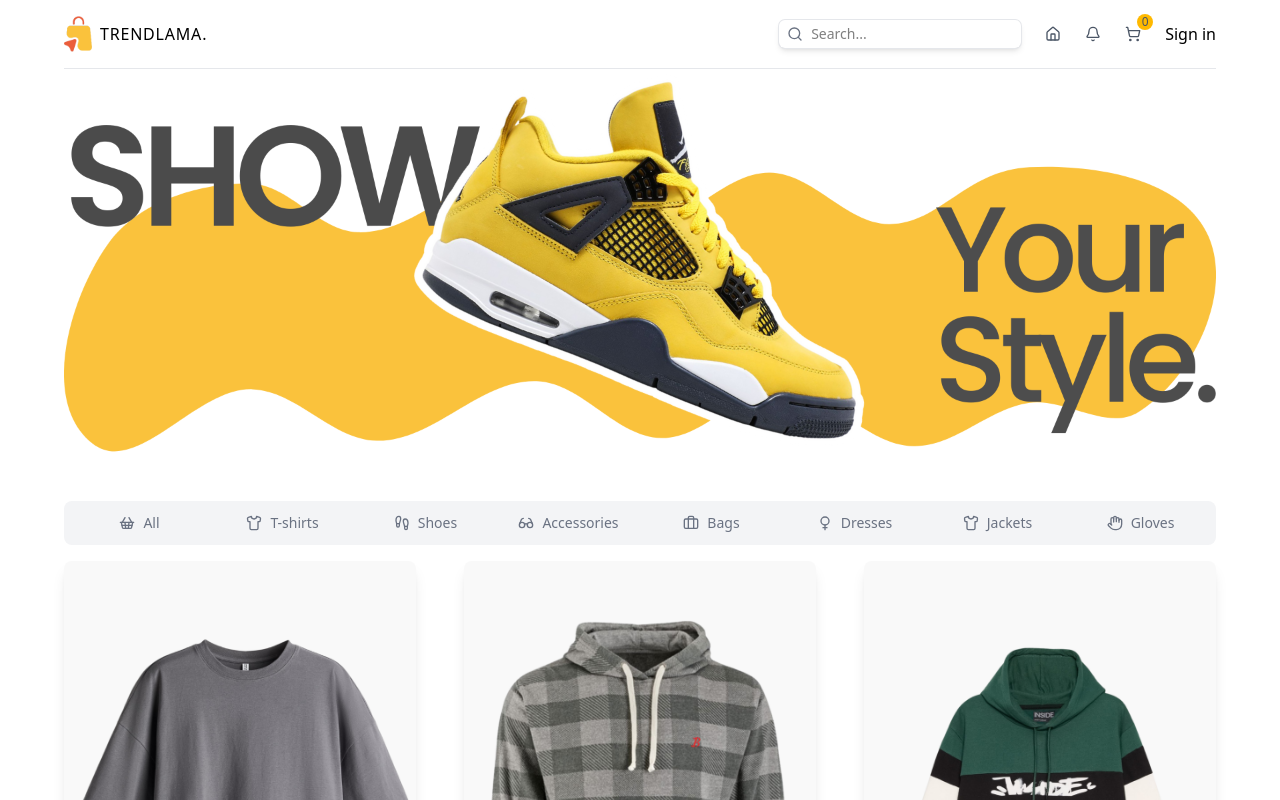
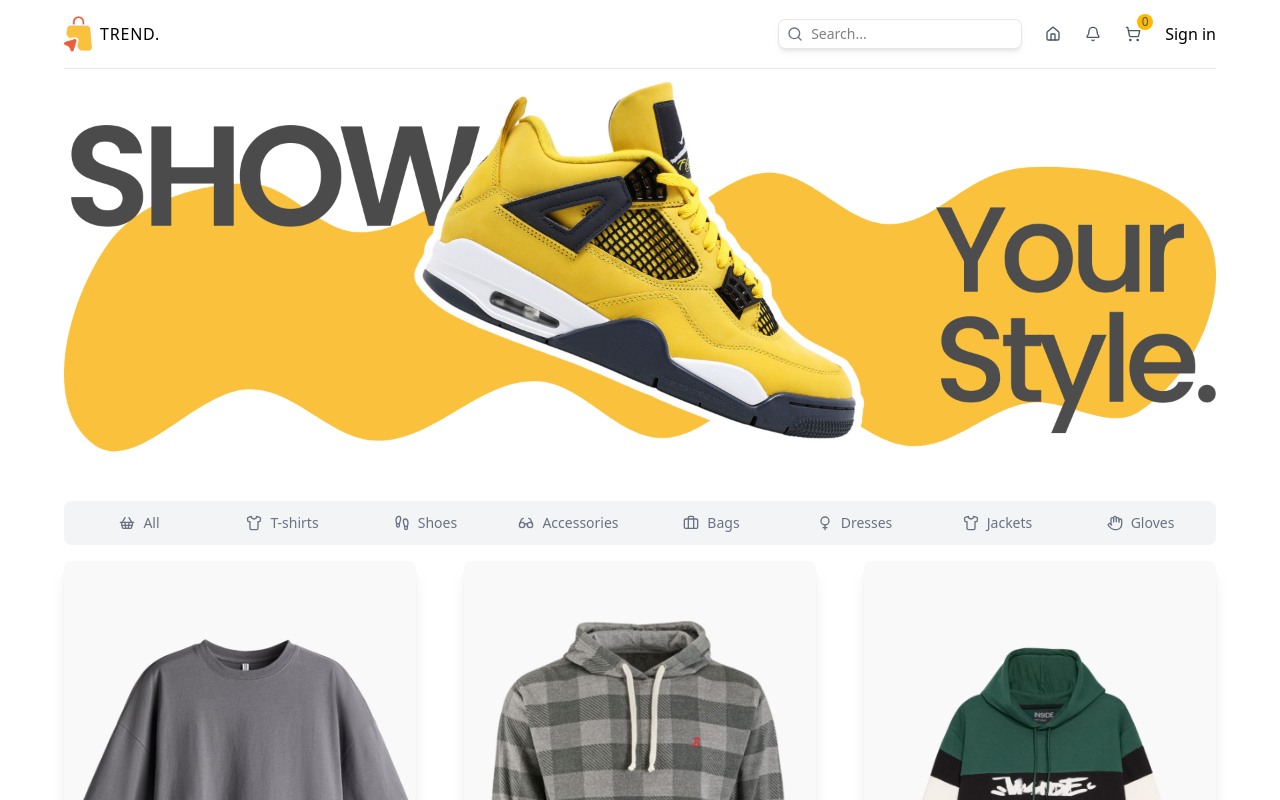
Before and after one commit to EduardoMendes418/Full-Stack-Ecommerce, a Next.js app in the folder apps/client/: page / in a window 1280 px wide. Shown: the top 800 px of the page. Built offline with nearby package versions, Linux system fonts and the light colour scheme; no server answers.

Commit message:
[ECM-10] fix - navbar

```diff
--- a/apps/client/src/components/Navbar.tsx
+++ b/apps/client/src/components/Navbar.tsx
@@ -1,8 +1,10 @@
 import Image from "next/image";
 import Link from "next/link";
 import SearchBar from "./SearchBar";
-import { Bell, Home, ShoppingCart } from "lucide-react";
+import { Bell, Home } from "lucide-react";
 import ShoppingCartIcon from "./ShoppingCartIcon";
+import { SignedIn, SignedOut, SignInButton } from "@clerk/nextjs";
+import ProfileButton from "./ProfileButton";
 
 const Navbar = () => {
   return (
@@ -17,18 +19,23 @@ const Navbar = () => {
           className="w-6 h-6 md:w-9 md:h-9"
         />
         <p className="hidden md:block text-md font-medium tracking-wider">
-          TRENDLAMA.
+          TREND.
         </p>
       </Link>
       {/* RIGHT */}
       <div className="flex items-center gap-6">
         <SearchBar />
         <Link href="/">
-          <Home className="w-4 h-4 text-gray-600"/>
+          <Home className="w-4 h-4 text-gray-600" />
         </Link>
-        <Bell className="w-4 h-4 text-gray-600"/>
-        <ShoppingCartIcon/>
-        <Link href="/login">Sign in</Link>
+        <Bell className="w-4 h-4 text-gray-600" />
+        <ShoppingCartIcon />
+        <SignedOut>
+          <SignInButton />
+        </SignedOut>
+        <SignedIn>
+          <ProfileButton />
+        </SignedIn>
       </div>
     </nav>
   );
```
